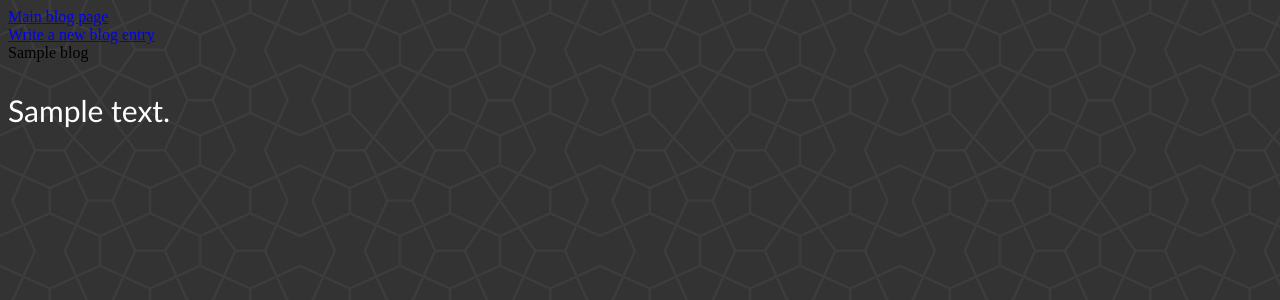
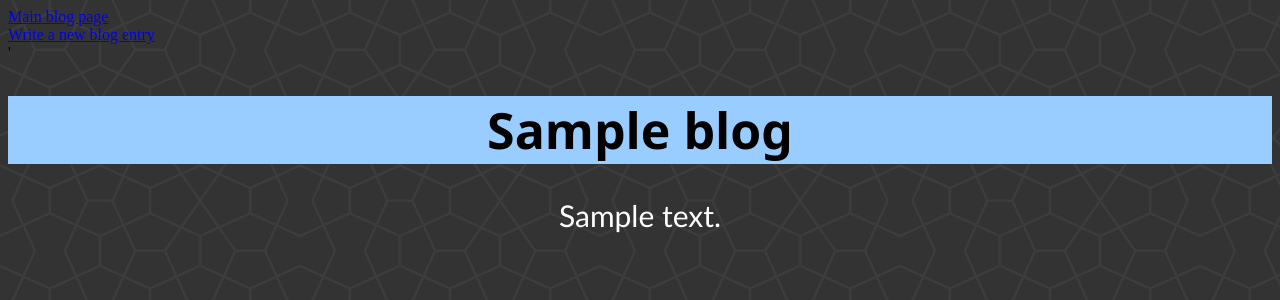
Before and after one commit to KLSharkey/blogz, a Flask app: template templates/blog_entry.html in a window 1280 px wide. Shown: the top 300 px of the page. Run offline with Flask 2, Linux system fonts and the light colour scheme; the template is opened without the code that fills it: most values are stand-ins (such as "Sample title", 1, 10 or a date in 2020); data that the repository does not hold is empty.

Commit message:
working css files and images for bg

```diff
--- a/static/styles/blog.css
+++ b/static/styles/blog.css
@@ -16,6 +16,8 @@
     p {
         font-family: 'Gill Sans', 'Gill Sans MT', Calibri, 'Trebuchet MS', sans-serif;
         text-align: center;
+
+        font-size: 25px;
     }
     .link{
         text-align: center;
--- a/static/styles/blog_entry.css
+++ b/static/styles/blog_entry.css
@@ -7,13 +7,16 @@ p{
     font-size: 30px;
     font-family: 'Gill Sans', 'Gill Sans MT', Calibri, 'Trebuchet MS', sans-serif;
     color: white;
+    text-align:center;
 }
 h1{
     font-size: 50px;
     font-family: 'Segoe UI', Tahoma, Geneva, Verdana, sans-serif;
-
+    text-align: center;
     background-color: #99ccff;
 }
+
+
 body {
          background-image: url('../images/congruent_outline.png');
 
--- a/templates/base.html
+++ b/templates/base.html
@@ -2,9 +2,9 @@
 <html>
     <head>
         <title>{{title}}</title>
-        <style>
 
-        </style>
+
+
 
     </head>
     <body>
--- a/templates/blog_entry.html
+++ b/templates/blog_entry.html
@@ -2,9 +2,9 @@
 
 {% block content %}
 
-    <link rel="stylesheet" type="text/css" href="static/styles/blog_entry.css">
+    <link rel="stylesheet" type="text/css" href="../static/styles/blog_entry.css">
 
-<div class='text_area>'
+<div class='text_area'>'
 <h1 id='header'>{{blog.title}}</h1>
 <!--<p>{{blog_id}}</p>-->
 <p>{{blog.body}}</p>
--- a/templates/newpost.html
+++ b/templates/newpost.html
@@ -5,7 +5,9 @@
     <link rel="stylesheet" type="text/css" href="../static/styles/newpost.css"
 
 
-<h1>Add a Blog Entry</h1>
+<div id="new_header">
+    <h1>Add a Blog Entry</h1>
+</div>
 
 <form action='/newpost' method='POST'>
     <label for="title">
```
Also changed, not shown: static/styles/newpost.css (+5 -4 lines).
